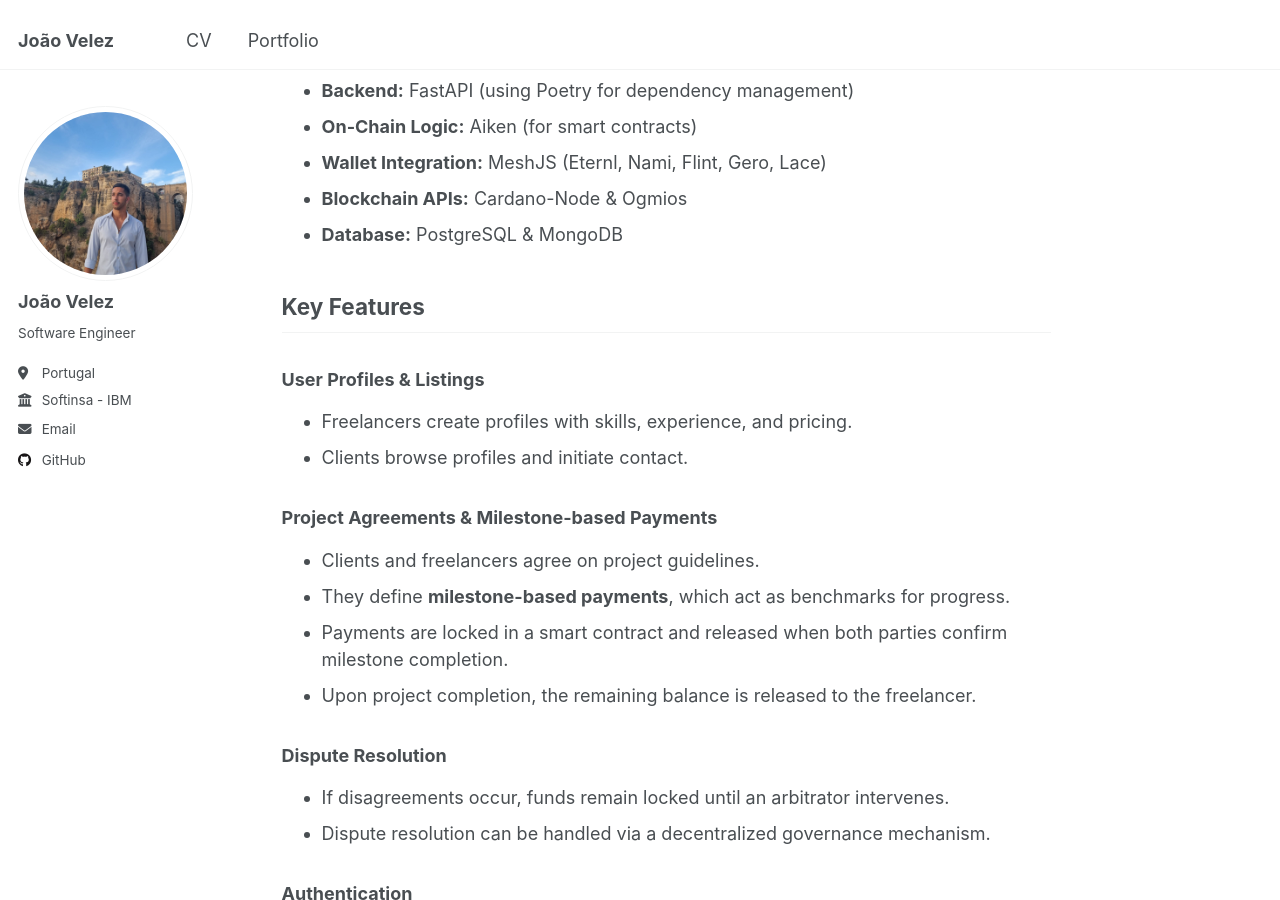
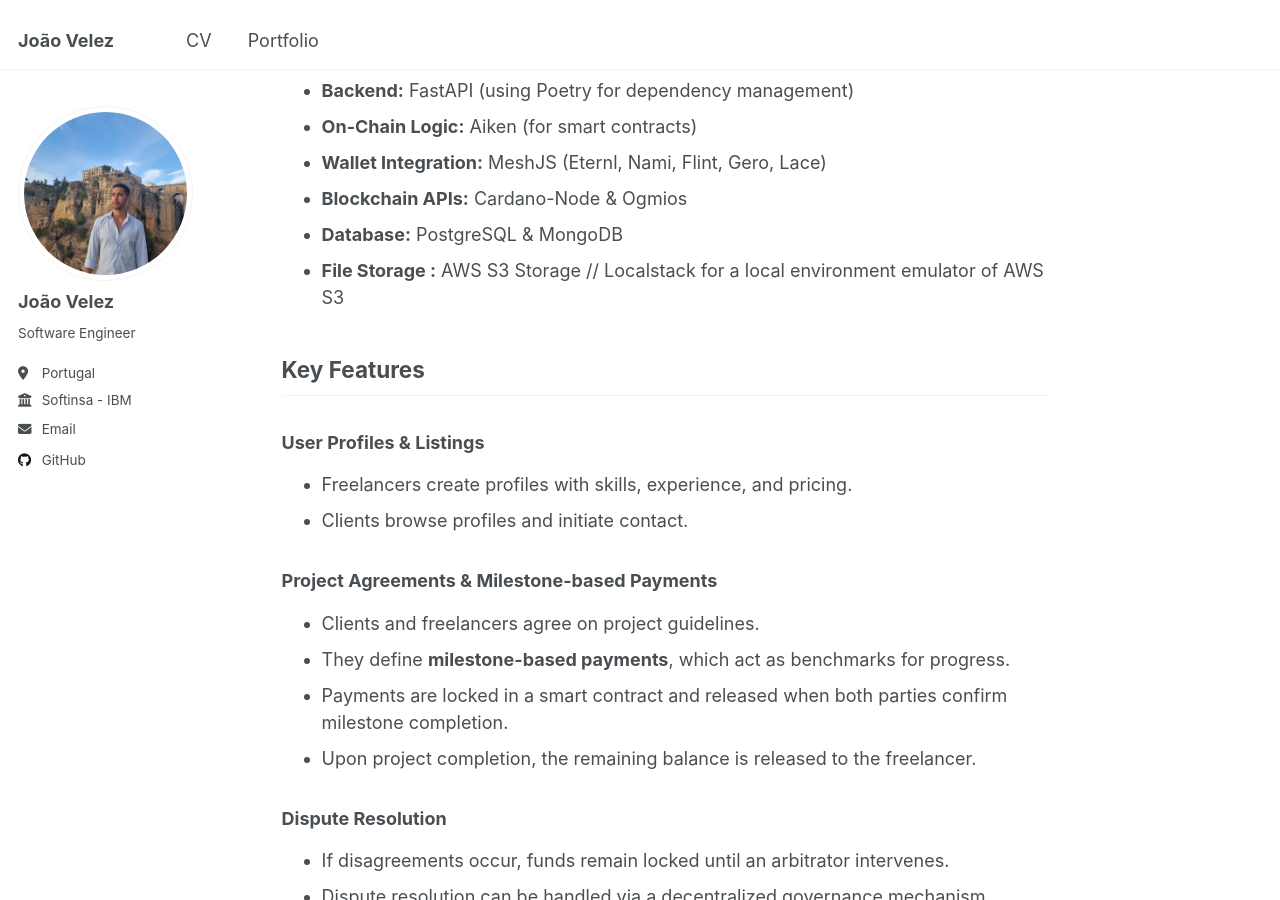
Before and after one commit to QuaNilo/QuaNilo.github.io, a Jekyll site: the page built from _portfolio/portfolio-6.md, in a window 1280 px wide and 900 px high, scrolled down 829 px. Built offline with Jekyll 4.4.1, drawn with Linux system fonts in a browser that asks for light colours.

Commit message:
Updated freelance-marketplace description

```diff
--- a/_portfolio/portfolio-6.md
+++ b/_portfolio/portfolio-6.md
@@ -24,6 +24,7 @@ A decentralized freelance marketplace built on the Cardano blockchain, enabling
 - **Wallet Integration:** MeshJS (Eternl, Nami, Flint, Gero, Lace)
 - **Blockchain APIs:** Cardano-Node & Ogmios
 - **Database:** PostgreSQL & MongoDB
+- **File Storage :** AWS S3 Storage // Localstack for a local environment emulator of AWS S3
 
 ## Key Features
 
```
